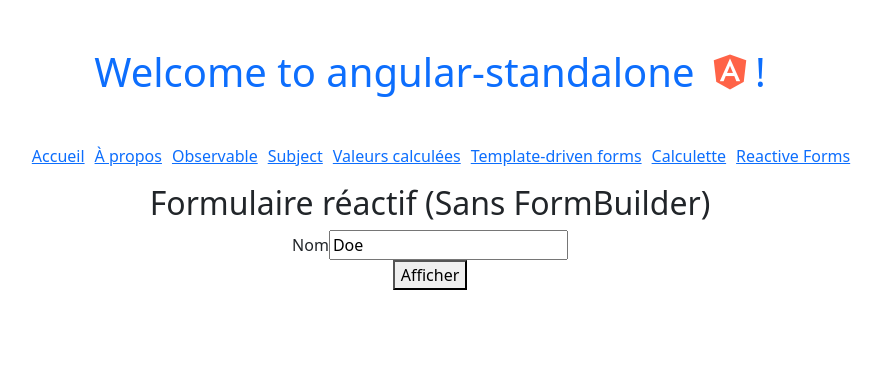
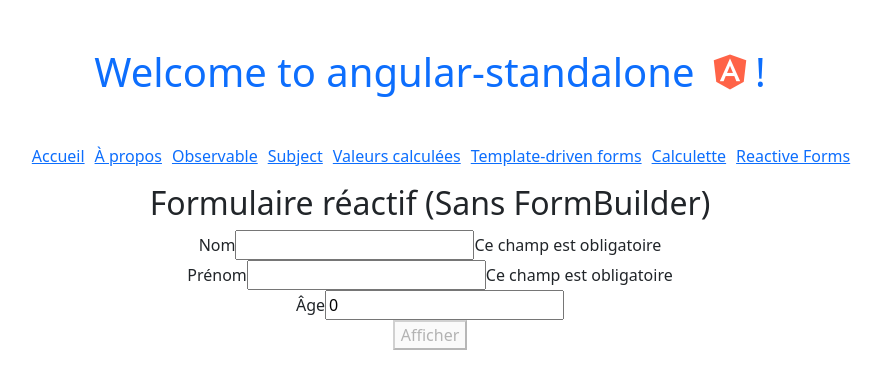
Before and after one commit to ArmandGuillot/angular-standalone, an Angular app: page /reactive in a window 1280 px wide. Shown: the top 388 px of the page, without its empty margins (210-1091 px from the left). Built offline with nearby package versions, Linux system fonts and the light colour scheme.

Commit message:
ReactiveFormsModule avec  FormGroup

```diff
--- a/src/app/components/formulaire-reactif/formulaire-reactif.html
+++ b/src/app/components/formulaire-reactif/formulaire-reactif.html
@@ -1,10 +1,45 @@
 <h2>Formulaire réactif (Sans FormBuilder)</h2>
+<form [formGroup]="personneForm" (ngSubmit)="afficher()">
     <div>
         <label for="nom">Nom</label>
-    <input type="text" id="nom" [formControl]="nom">
+        <input type="text" id="nom" formControlName="nom">
+        @if (nom.errors) {
+        @if (nom.errors['required']) {
+        <span>Ce champ est obligatoire</span>
+        } @else {
+        {{ nom.errors['majuscule'] }}
+        }
+        }
     </div>
     <div>
-    <button (click)="afficher()">
+        <label for="prenom">Prénom</label>
+        <input type="text" id="prenom" formControlName="prenom">
+        @if (prenom.errors) {
+        @if (prenom.errors['required']) {
+        <span>Ce champ est obligatoire</span>
+        } @else {
+        Ce champ doit commencer par une majuscule et contenir entre 3 et 30 lettres et espaces
+        }
+        }
+
+    </div>
+    <div>
+        <label for="age">Âge</label>
+        <input type="text" id="age" formControlName="age">
+        @if (age.errors) {
+        <span>Ce champ est obligatoire</span>
+        }
+    </div>
+
+
+    <div>
+        <button [disabled]="personneForm.invalid">
             Afficher
         </button>
     </div>
+</form>
+<ul>
+    @for (p of personnes; track $index) {
+    <li>{{ p.nom }} {{ p.prenom }}</li>
+    }
+</ul>
--- a/src/app/components/formulaire-reactif/formulaire-reactif.ts
+++ b/src/app/components/formulaire-reactif/formulaire-reactif.ts
@@ -1,5 +1,7 @@
-import { Component } from '@angular/core';
-import { FormControl, ReactiveFormsModule } from '@angular/forms';
+import { Component, OnInit } from '@angular/core';
+import { FormControl, FormGroup, ReactiveFormsModule, ValidationErrors, Validators } from '@angular/forms';
+import { Personne } from '../../models/personne';
+import { checkNomValidator } from '../../validators/string.validator';
 
 @Component({
   selector: 'app-formulaire-reactif',
@@ -7,13 +9,38 @@
   templateUrl: './formulaire-reactif.html',
   styleUrl: './formulaire-reactif.css',
 })
-export class FormulaireReactifComponent {
-  nom = new FormControl('Doe')
+export class FormulaireReactifComponent implements OnInit {
 
+  personnes: Personne[] = []
+  personneForm = new FormGroup({
+    nom: new FormControl('', [Validators.required, checkNomValidator]),
+    prenom: new FormControl('', [Validators.required, Validators.pattern(/^[A-Z]{1}[a-z ]{2,29}$/)]),
+    age: new FormControl(0, Validators.required),
+  })
+
+  get nom() {
+    return this.personneForm.controls.nom
+  }
+  get prenom() {
+    return this.personneForm.controls.prenom
+  }
+  get age() {
+    return this.personneForm.controls.age
+  }
+  ngOnInit(): void {
+    // this.personneForm.setValue({nom: 'Doe', prenom: 'John', age: 46})
+    // this.personneForm.patchValue({ nom: 'Doe', prenom: 'John' })
+  }
   afficher() {
-    console.log(this.nom);
-    console.log(this.nom.value);
-
+    console.log(this.personneForm);
+    console.log(this.personneForm.get('nom'));
+    console.log(this.personneForm.controls.nom);
+    console.log(this.personneForm.value);
+    this.personnes.push(this.personneForm.value as Personne)
+    this.personneForm.reset()
+    // console.log(this.nom);
+    // console.log(this.nom.value);
 
   }
+
 }
--- /dev/null
+++ b/src/app/validators/string.validator.ts
@@ -0,0 +1,11 @@
+import { FormControl, ValidationErrors } from "@angular/forms"
+
+export function checkNomValidator(field: FormControl): ValidationErrors | null {
+  const value = field.value ?? ''
+  if (value[0] >= 'A' && value[0] < 'Z') {
+    return null
+  }
+  return {
+    majuscule: "Première lettre obligatoirement en majuscule"
+  }
+}
```
Lines whose indentation alone changed are shown as unchanged.
